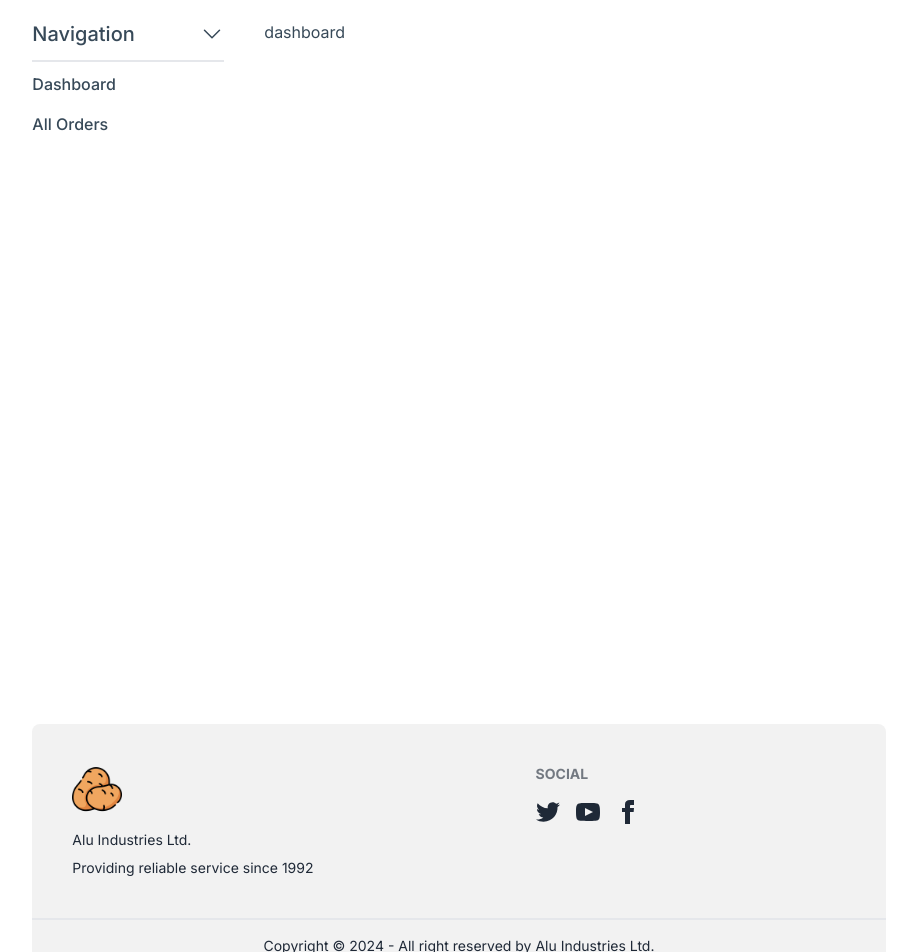
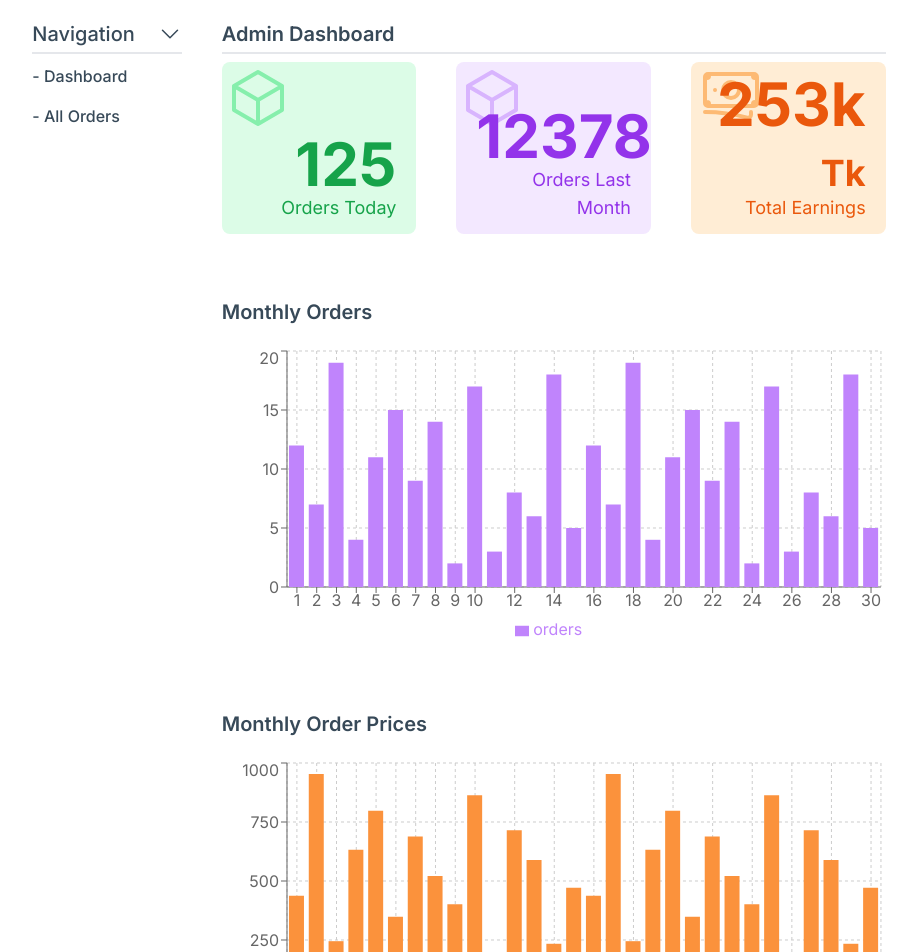
Before and after one commit to aushamim/repliq-task-e-commerce, a Next.js app: page /admin in a window 1280 px wide. Shown: the part 80-1032 px from the top of the page, without its empty margins (181-1098 px from the left). Built offline with nearby package versions, Linux system fonts and the light colour scheme; no server answers.

Commit message:
[Add] Admin Dashboard

```diff
--- /dev/null
+++ b/app/Components/AdminDashboard/AllCounts.jsx
@@ -0,0 +1,78 @@
+import React from "react";
+
+const AllCounts = () => {
+  return (
+    <div className="grid grid-cols-2 xl:grid-cols-3 gap-5 xl:gap-10">
+      <div className="min-h-28 xl:min-h-36 bg-green-100 rounded-lg py-3 px-5 flex flex-col justify-end relative">
+        <svg
+          xmlns="http://www.w3.org/2000/svg"
+          fill="none"
+          viewBox="0 0 24 24"
+          strokeWidth={1.5}
+          stroke="currentColor"
+          className="size-16 absolute top-1 left-1 stroke-green-300"
+        >
+          <path
+            strokeLinecap="round"
+            strokeLinejoin="round"
+            d="m21 7.5-9-5.25L3 7.5m18 0-9 5.25m9-5.25v9l-9 5.25M3 7.5l9 5.25M3 7.5v9l9 5.25m0-9v9"
+          />
+        </svg>
+        <p className="text-end z-10 text-3xl xl:text-6xl font-bold text-green-600">
+          125
+        </p>
+        <p className="text-sm xl:text-lg text-end text-green-600">
+          Orders Today
+        </p>
+      </div>
+
+      <div className="min-h-28 xl:min-h-36 bg-purple-100 rounded-lg py-3 px-5 flex flex-col justify-end relative">
+        <svg
+          xmlns="http://www.w3.org/2000/svg"
+          fill="none"
+          viewBox="0 0 24 24"
+          strokeWidth={1.5}
+          stroke="currentColor"
+          className="size-16 absolute top-1 left-1 stroke-purple-300"
+        >
+          <path
+            strokeLinecap="round"
+            strokeLinejoin="round"
+            d="m21 7.5-9-5.25L3 7.5m18 0-9 5.25m9-5.25v9l-9 5.25M3 7.5l9 5.25M3 7.5v9l9 5.25m0-9v9"
+          />
+        </svg>
+        <p className="text-end z-10 text-3xl xl:text-6xl font-bold text-purple-600">
+          12378
+        </p>
+        <p className="text-sm xl:text-lg text-end text-purple-600">
+          Orders Last Month
+        </p>
+      </div>
+
+      <div className="min-h-28 xl:min-h-36 bg-orange-100 rounded-lg py-3 px-5 flex flex-col justify-end relative">
+        <svg
+          xmlns="http://www.w3.org/2000/svg"
+          fill="none"
+          viewBox="0 0 24 24"
+          strokeWidth={1.5}
+          stroke="currentColor"
+          className="size-16 absolute top-0 left-2 stroke-orange-300"
+        >
+          <path
+            strokeLinecap="round"
+            strokeLinejoin="round"
+            d="M2.25 18.75a60.07 60.07 0 0 1 15.797 2.101c.727.198 1.453-.342 1.453-1.096V18.75M3.75 4.5v.75A.75.75 0 0 1 3 6h-.75m0 0v-.375c0-.621.504-1.125 1.125-1.125H20.25M2.25 6v9m18-10.5v.75c0 .414.336.75.75.75h.75m-1.5-1.5h.375c.621 0 1.125.504 1.125 1.125v9.75c0 .621-.504 1.125-1.125 1.125h-.375m1.5-1.5H21a.75.75 0 0 0-.75.75v.75m0 0H3.75m0 0h-.375a1.125 1.125 0 0 1-1.125-1.125V15m1.5 1.5v-.75A.75.75 0 0 0 3 15h-.75M15 10.5a3 3 0 1 1-6 0 3 3 0 0 1 6 0Zm3 0h.008v.008H18V10.5Zm-12 0h.008v.008H6V10.5Z"
+          />
+        </svg>
+        <p className="text-end z-10 text-3xl xl:text-6xl font-bold text-orange-600">
+          253k<span className="text-xl xl:text-4xl"> Tk</span>
+        </p>
+        <p className="text-sm xl:text-lg text-end text-orange-600">
+          Total Earnings
+        </p>
+      </div>
+    </div>
+  );
+};
+
+export default AllCounts;
--- /dev/null
+++ b/app/Components/AdminDashboard/MonthlyOrderChart.jsx
@@ -0,0 +1,70 @@
+"use client";
+import React from "react";
+import {
+  Bar,
+  BarChart,
+  CartesianGrid,
+  Legend,
+  Rectangle,
+  ResponsiveContainer,
+  Tooltip,
+  XAxis,
+  YAxis,
+} from "recharts";
+
+const MonthlyOrderChart = () => {
+  const data = [
+    { day: 1, orders: 12, totalPrice: 437 },
+    { day: 2, orders: 7, totalPrice: 953 },
+    { day: 3, orders: 19, totalPrice: 245 },
+    { day: 4, orders: 4, totalPrice: 632 },
+    { day: 5, orders: 11, totalPrice: 798 },
+    { day: 6, orders: 15, totalPrice: 349 },
+    { day: 7, orders: 9, totalPrice: 689 },
+    { day: 8, orders: 14, totalPrice: 521 },
+    { day: 9, orders: 2, totalPrice: 402 },
+    { day: 10, orders: 17, totalPrice: 863 },
+    { day: 11, orders: 3, totalPrice: 176 },
+    { day: 12, orders: 8, totalPrice: 715 },
+    { day: 13, orders: 6, totalPrice: 589 },
+    { day: 14, orders: 18, totalPrice: 234 },
+    { day: 15, orders: 5, totalPrice: 471 },
+    { day: 16, orders: 12, totalPrice: 437 },
+    { day: 17, orders: 7, totalPrice: 953 },
+    { day: 18, orders: 19, totalPrice: 245 },
+    { day: 19, orders: 4, totalPrice: 632 },
+    { day: 20, orders: 11, totalPrice: 798 },
+    { day: 21, orders: 15, totalPrice: 349 },
+    { day: 22, orders: 9, totalPrice: 689 },
+    { day: 23, orders: 14, totalPrice: 521 },
+    { day: 24, orders: 2, totalPrice: 402 },
+    { day: 25, orders: 17, totalPrice: 863 },
+    { day: 26, orders: 3, totalPrice: 176 },
+    { day: 27, orders: 8, totalPrice: 715 },
+    { day: 28, orders: 6, totalPrice: 589 },
+    { day: 29, orders: 18, totalPrice: 234 },
+    { day: 30, orders: 5, totalPrice: 471 },
+  ];
+
+  return (
+    <div className="mt-16">
+      <h1 className="my-5 text-xl font-semibold">Monthly Orders</h1>
+      <ResponsiveContainer width="100%" height={300}>
+        <BarChart data={data}>
+          <CartesianGrid strokeDasharray="3 3" />
+          <XAxis dataKey="day" />
+          <YAxis dataKey="orders" />
+          <Tooltip />
+          <Legend />
+          <Bar
+            dataKey="orders"
+            fill="#c084fc"
+            activeBar={<Rectangle fill="#a855f7" stroke="purple" />}
+          />
+        </BarChart>
+      </ResponsiveContainer>
+    </div>
+  );
+};
+
+export default MonthlyOrderChart;
--- /dev/null
+++ b/app/Components/AdminDashboard/MonthlyOrderPrices.jsx
@@ -0,0 +1,70 @@
+"use client";
+import React from "react";
+import {
+  Bar,
+  BarChart,
+  CartesianGrid,
+  Legend,
+  Rectangle,
+  ResponsiveContainer,
+  Tooltip,
+  XAxis,
+  YAxis,
+} from "recharts";
+
+const MonthlyOrderPrices = () => {
+  const data = [
+    { day: 1, orders: 12, totalPrice: 437 },
+    { day: 2, orders: 7, totalPrice: 953 },
+    { day: 3, orders: 19, totalPrice: 245 },
+    { day: 4, orders: 4, totalPrice: 632 },
+    { day: 5, orders: 11, totalPrice: 798 },
+    { day: 6, orders: 15, totalPrice: 349 },
+    { day: 7, orders: 9, totalPrice: 689 },
+    { day: 8, orders: 14, totalPrice: 521 },
+    { day: 9, orders: 2, totalPrice: 402 },
+    { day: 10, orders: 17, totalPrice: 863 },
+    { day: 11, orders: 3, totalPrice: 176 },
+    { day: 12, orders: 8, totalPrice: 715 },
+    { day: 13, orders: 6, totalPrice: 589 },
+    { day: 14, orders: 18, totalPrice: 234 },
+    { day: 15, orders: 5, totalPrice: 471 },
+    { day: 16, orders: 12, totalPrice: 437 },
+    { day: 17, orders: 7, totalPrice: 953 },
+    { day: 18, orders: 19, totalPrice: 245 },
+    { day: 19, orders: 4, totalPrice: 632 },
+    { day: 20, orders: 11, totalPrice: 798 },
+    { day: 21, orders: 15, totalPrice: 349 },
+    { day: 22, orders: 9, totalPrice: 689 },
+    { day: 23, orders: 14, totalPrice: 521 },
+    { day: 24, orders: 2, totalPrice: 402 },
+    { day: 25, orders: 17, totalPrice: 863 },
+    { day: 26, orders: 3, totalPrice: 176 },
+    { day: 27, orders: 8, totalPrice: 715 },
+    { day: 28, orders: 6, totalPrice: 589 },
+    { day: 29, orders: 18, totalPrice: 234 },
+    { day: 30, orders: 5, totalPrice: 471 },
+  ];
+
+  return (
+    <div className="mt-16">
+      <h1 className="my-5 text-xl font-semibold">Monthly Order Prices</h1>
+      <ResponsiveContainer width="100%" height={300}>
+        <BarChart data={data}>
+          <CartesianGrid strokeDasharray="3 3" />
+          <XAxis dataKey="day" />
+          <YAxis dataKey="totalPrice" />
+          <Tooltip />
+          <Legend />
+          <Bar
+            dataKey="totalPrice"
+            fill="#fb923c"
+            activeBar={<Rectangle fill="#f97316" stroke="purple" />}
+          />
+        </BarChart>
+      </ResponsiveContainer>
+    </div>
+  );
+};
+
+export default MonthlyOrderPrices;
--- a/app/admin/layout.jsx
+++ b/app/admin/layout.jsx
@@ -8,7 +8,7 @@ const layout = ({ children }) => {
         tabIndex={0}
         className="collapse w-full xl:w-48 rounded-none bg-orange-50 xl:bg-white xl:collapse-open"
       >
-        <div className="collapse-title text-xl font-medium px-5 py-3 xl:px-0 xl:pt-0 min-h-fit flex items-center">
+        <div className="collapse-title text-xl font-medium px-5 py-3 xl:px-0 xl:pt-0 xl:pb-1 min-h-fit flex items-center">
           <p>Navigation</p>
           <p className="w-full flex justify-end items-center">
             <svg
@@ -31,20 +31,20 @@ const layout = ({ children }) => {
         <div className="collapse-content border-t-2 px-0 xl:pt-0.5 bg-white">
           <Link
             href="/admin"
-            className="hover:bg-orange-50 hover:text-orange-600 block p-4 pl-5 xl:p-2 xl:pl-0 hover:pl-5 xl:rounded-lg font-medium duration-300 border-y-2 xl:border-none"
+            className="hover:bg-orange-50 hover:text-orange-600 block p-4 pl-5 xl:p-2 xl:pl-0 hover:pl-5 xl:rounded-lg font-medium duration-300 border-b-2 xl:border-none"
           >
-            Dashboard
+            - Dashboard
           </Link>
           <Link
             href="/admin/orders"
-            className="hover:bg-orange-50 hover:text-orange-600 block p-4 pl-5 xl:p-2 xl:pl-0 hover:pl-5 xl:rounded-lg font-medium duration-300 border-y-2 xl:border-none"
+            className="hover:bg-orange-50 hover:text-orange-600 block p-4 pl-5 xl:p-2 xl:pl-0 hover:pl-5 xl:rounded-lg font-medium duration-300 border-b-2 xl:border-none"
           >
-            All Orders
+            - All Orders
           </Link>
         </div>
       </div>
 
-      <div className="p-5 xl:p-0">{children}</div>
+      <div className="p-5 xl:p-0 w-full">{children}</div>
     </div>
   );
 };
--- a/app/admin/page.jsx
+++ b/app/admin/page.jsx
@@ -1,7 +1,21 @@
 import React from "react";
+import AllCounts from "../Components/AdminDashboard/AllCounts";
+import MonthlyOrderChart from "../Components/AdminDashboard/MonthlyOrderChart";
+import MonthlyOrderPrices from "../Components/AdminDashboard/MonthlyOrderPrices";
 
 const AdminDashboard = () => {
-  return <div>dashboard</div>;
+  return (
+    <div>
+      <div className="text-xl font-semibold border-b-2 w-full pb-1">
+        Admin Dashboard
+      </div>
+      <div className="mt-2">
+        <AllCounts />
+        <MonthlyOrderChart />
+        <MonthlyOrderPrices />
+      </div>
+    </div>
+  );
 };
 
 export default AdminDashboard;
--- a/package.json
+++ b/package.json
@@ -15,6 +15,7 @@
     "react": "^18",
     "react-dom": "^18",
     "react-hot-toast": "^2.4.1",
+    "recharts": "^2.12.7",
     "yup": "^1.4.0",
     "zustand": "^4.5.4"
   },
```
Also changed, not shown: 2 other files (tests, documents, lock files or other folders).
